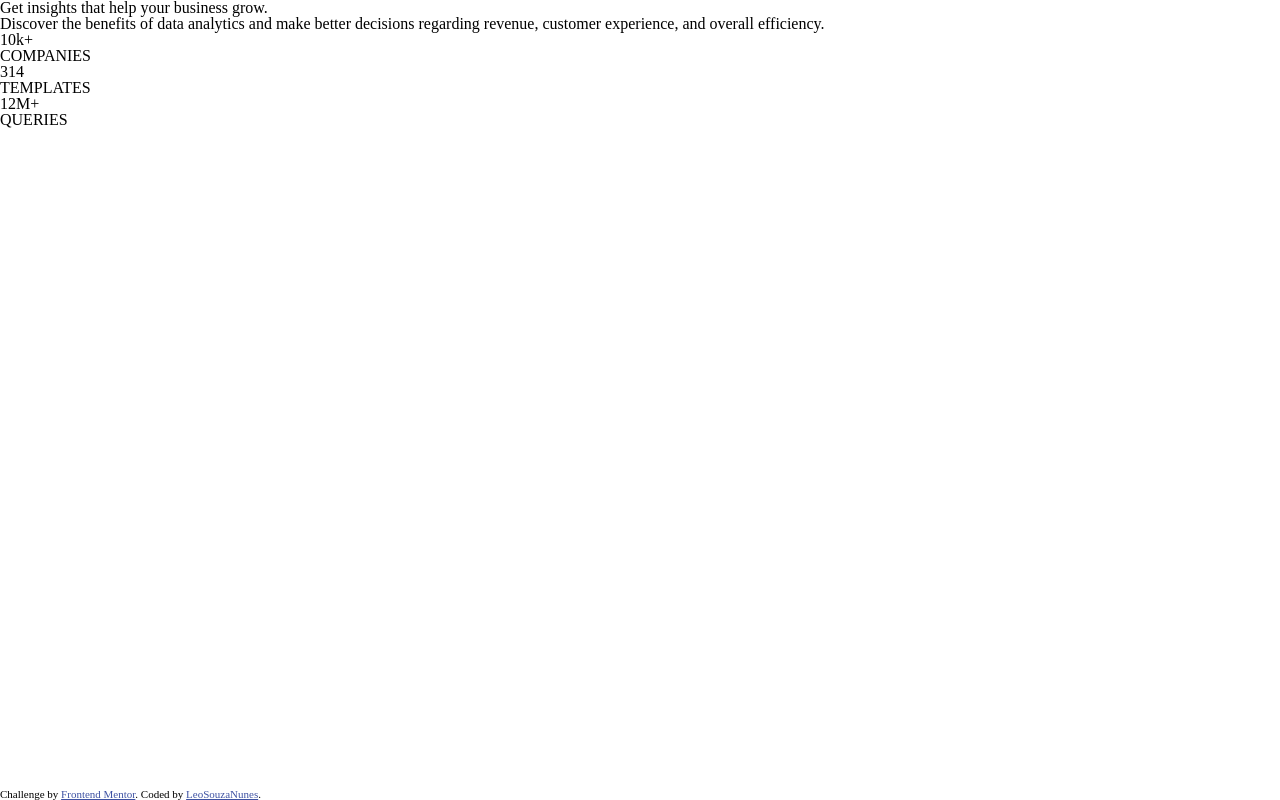
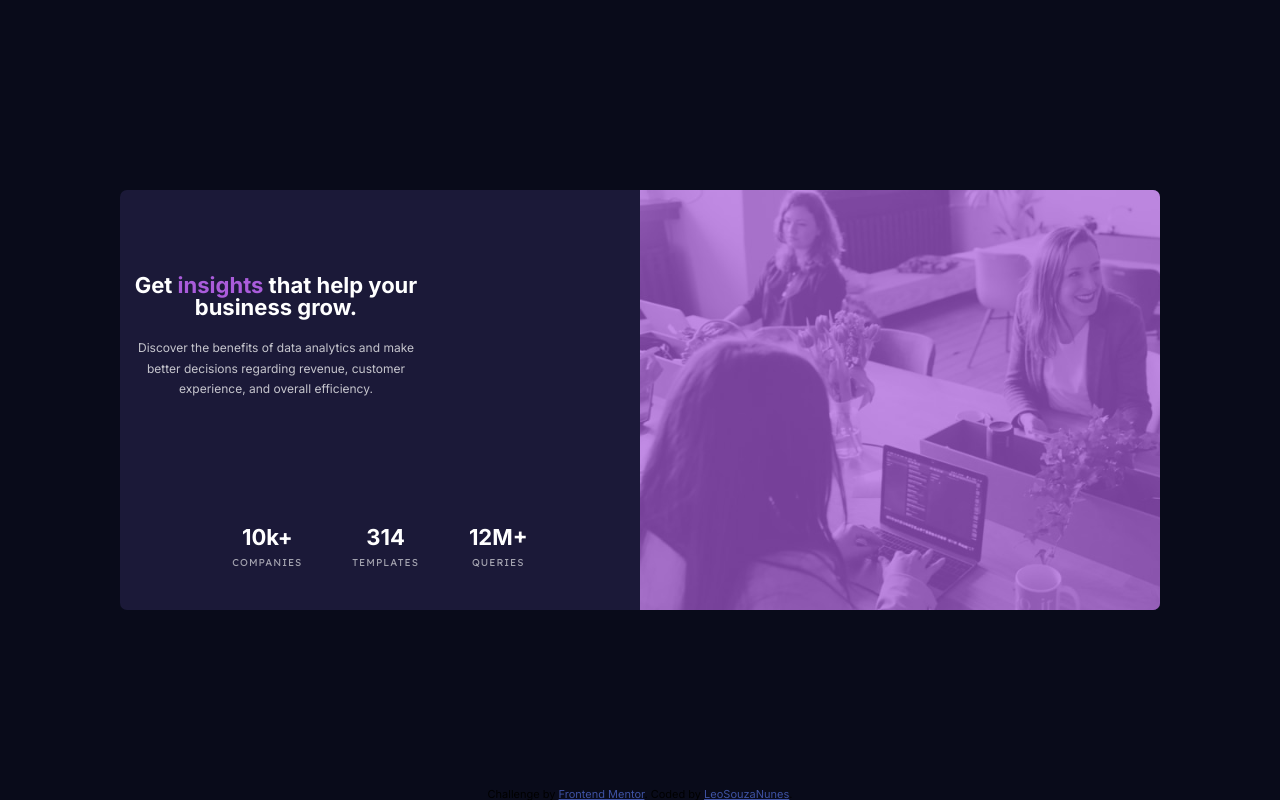
Before and after one commit to LeoSouzaNunes/stats-preview-card-component-main, a plain HTML site: page index.html in a window 1280 px wide. Drawn offline with Linux system fonts and the light colour scheme.

Commit message:
Starting Desktop (First time using Grid)

```diff
--- a/assets/styles.css
+++ b/assets/styles.css
@@ -1,3 +1,111 @@
+body{
+    display: flex;
+    justify-content: center;
+    align-items: center;
+
+    height: 100vh;
+
+    font-family: 'Inter', sans-serif;
+
+    background-color: hsl(233, 47%, 7%);
+}
+
+.card{
+    display: grid;
+    grid-template-columns: 50% 50%;
+    grid-template-rows: 70%;
+
+    overflow: hidden;
+
+    width: 1040px;
+    height: 420px;
+
+    background-color: hsl(244, 38%, 16%);
+    border-radius: 7px;
+}
+
+.image{
+    grid-column-start: 2;
+    grid-column-end: 3;
+    grid-row-start: 1;
+    grid-row-end: 3;
+    width: 100%;
+    height: 100%;
+
+    background-color: hsl(277, 64%, 61%);
+}
+
+.filter{
+    width: 100%;
+    height: 100%;
+
+    background-image: url(images/image-header-mobile.jpg);
+    opacity: 0.3;
+    background-repeat: no-repeat;
+    background-size: cover;
+
+    }
+
+.section{
+    display: flex;
+    flex-direction: column;
+    justify-content: center;
+    align-items: center;
+
+    gap: 20px;
+    width: 60%;
+    height: 100%;
+}
+
+.section h1{
+    font-weight: 700;
+    font-size: 22px;
+    text-align: center;
+    color: hsl(0, 0%, 100%);
+}
+.section em {
+    color: hsl(277, 64%, 61%);
+}
+.section p{
+    width: 95%;
+
+    font-weight: 400;
+    line-height: 1.7;
+    font-size: 12px;
+    text-align: center;
+    color: hsla(0, 0%, 100%, 0.75);
+}
+
+.data{
+    display: flex;
+    flex-direction: row;
+    align-items: center;
+    justify-content: center;
+
+    gap: 50px;
+}
+
+.data h1{
+    font-weight: 700;
+    font-size: 22px;
+    text-align: center;
+    color: hsl(0, 0%, 100%);
+}
+
+.data p{
+    padding-top: 10px;
+
+    font-family: 'Lexend Deca', sans-serif;
+
+    font-weight: 400;
+    letter-spacing: 1px;
+    font-size: 10px;
+    text-align: center;
+
+    color: hsla(0, 0%, 100%, 0.6);
+}
+
+
 @media(max-width:375px){
     body{
         display: flex;
```
